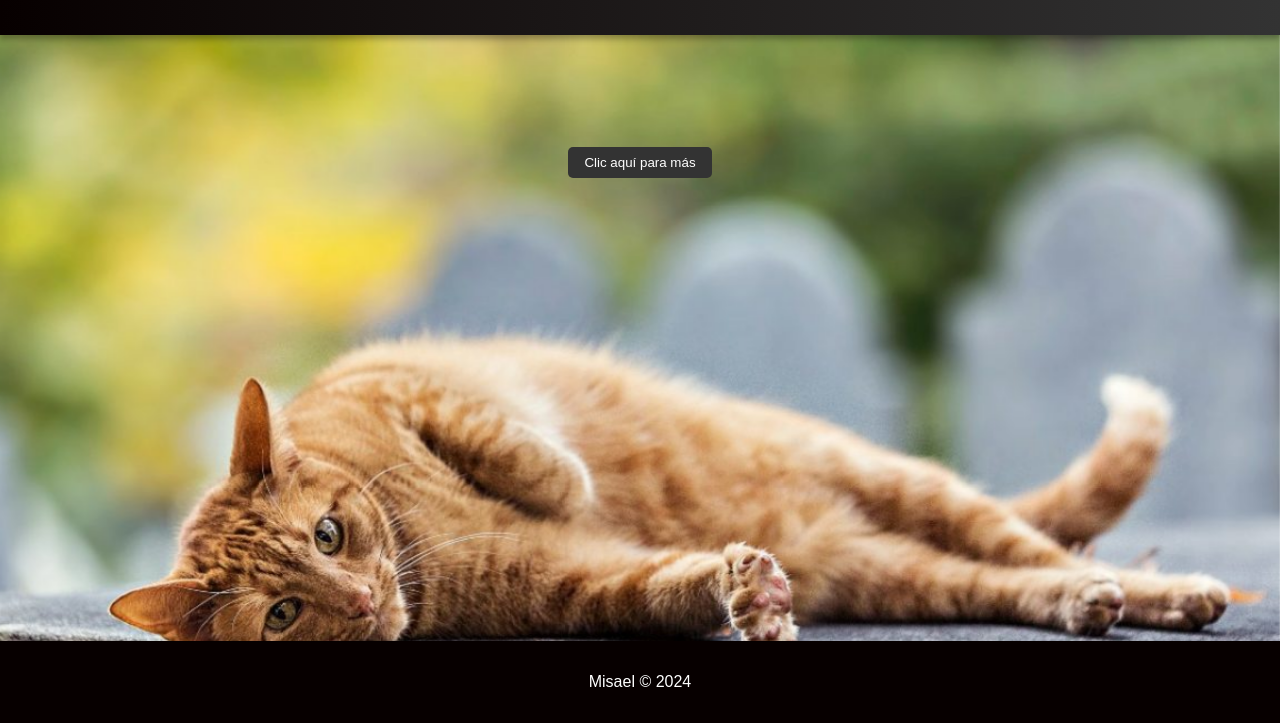
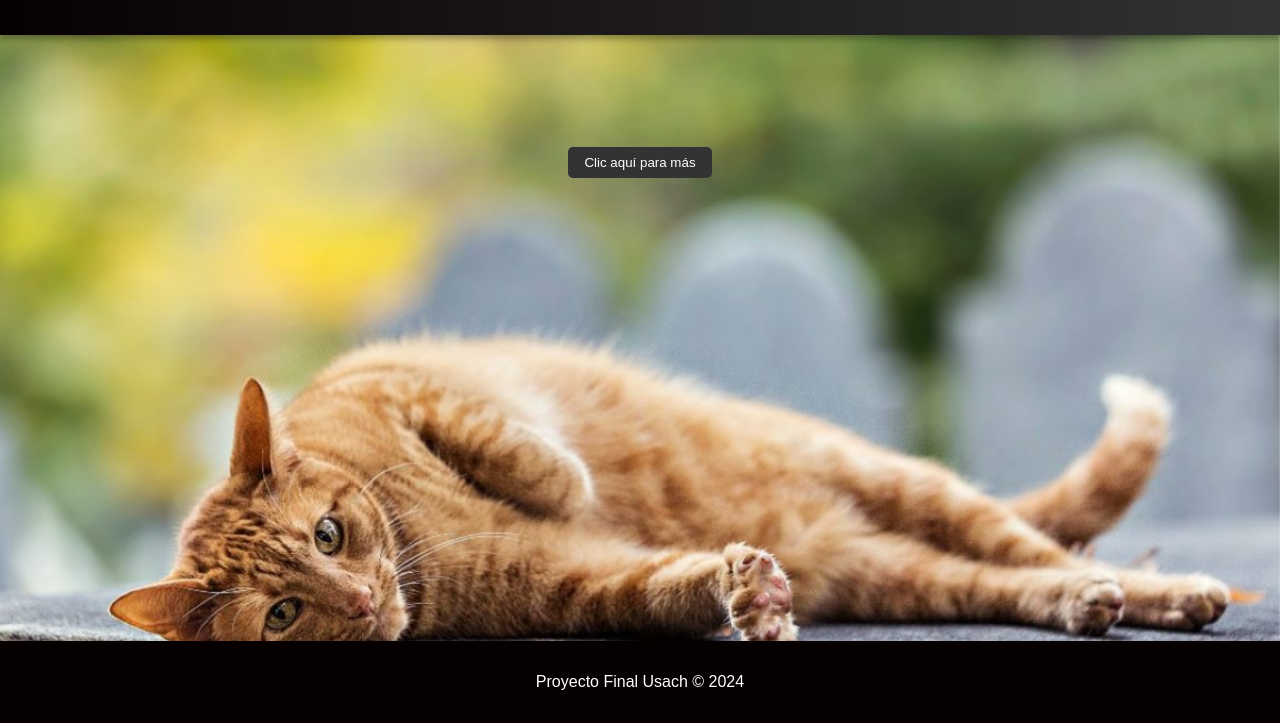
Before and after one commit to MisaelFlip/FinalProyect-CatFact-2024, a plain HTML site: page index.html in a window 1280 px wide. Shown: the part 77-800 px from the top of the page. Drawn offline with Linux system fonts and the light colour scheme; no server answers.

Commit message:
Cambios Pequeños

```diff
--- a/index.html
+++ b/index.html
@@ -24,7 +24,7 @@
     <button id="load-more" class="load-more-btn">Clic aquí para más</button>
   </main>
   <footer class="main-footer">
-    <p>Misael &copy; 2024</p>
+    <p>Proyecto Final Usach &copy; 2024</p>
   </footer>
   <script src="scripts/app.js"></script>
 </body>
--- a/scripts/app.js
+++ b/scripts/app.js
@@ -17,7 +17,7 @@ document.addEventListener('DOMContentLoaded', () => {
       }
     }
 
-    // Función para traducir texto usando LibreTranslate
+    // Función para traducir texto usando Mymemory Traslate
     async function translateText(text) {
         try {
           const response = await fetch(`https://api.mymemory.translated.net/get?q=${encodeURIComponent(text)}&langpair=en|es`);
```
Also changed, not shown: 1 other file.
